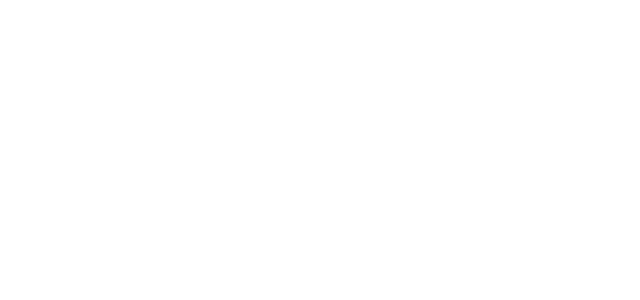
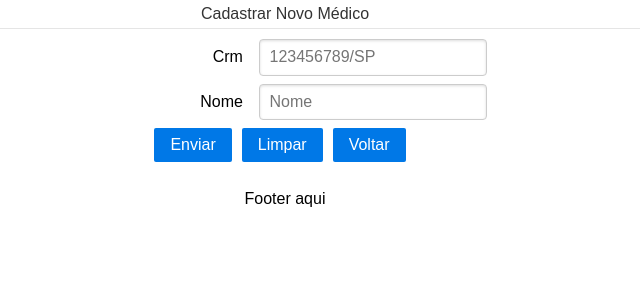
Before and after one commit to AnderEsteves/consultorio-api-angular, an Angular app: page /medico/create in a window 1280 px wide. Before the commit this address led to /. Shown: the top 300 px of the page, without its empty margins (355-995 px from the left). Built offline with nearby package versions, Linux system fonts and the light colour scheme.

Commit message:
criado-pagina-medico-create

```diff
--- a/src/app/app-routing.module.ts
+++ b/src/app/app-routing.module.ts
@@ -2,10 +2,12 @@ import { NgModule } from '@angular/core';
 import { RouterModule, Routes } from '@angular/router';
 import { HomeComponent } from './pages/home/home.component';
 import { MedicoComponent } from './pages/medico/medico.component';
+import { MedicoCreateComponent } from './pages/medico/medico-create/medico-create.component';
 
 const routes: Routes = [
   {path:'', component: HomeComponent},
-  {path:'medico', component: MedicoComponent}
+  {path:'medico', component: MedicoComponent},
+  {path: 'medico/create', component:MedicoCreateComponent}
 ];
 
 @NgModule({
--- a/src/app/app.module.ts
+++ b/src/app/app.module.ts
@@ -10,6 +10,7 @@ import { ContainerComponent } from './shared/container/container.component';
 import { HomeComponent } from './pages/home/home.component';
 import { MedicoComponent } from './pages/medico/medico.component';
 import { provideHttpClient } from '@angular/common/http';
+import { MedicoCreateComponent } from './pages/medico/medico-create/medico-create.component';
 
 @NgModule({
   declarations: [
@@ -19,7 +20,8 @@ import { provideHttpClient } from '@angular/common/http';
     FooterComponent,
     ContainerComponent,
     HomeComponent,
-    MedicoComponent
+    MedicoComponent,
+    MedicoCreateComponent
   ],
   imports: [
     BrowserModule,
--- /dev/null
+++ b/src/app/pages/medico/medico-create/medico-create.component.css
@@ -0,0 +1,3 @@
+.input{
+  margin-right: 10px;
+}
--- /dev/null
+++ b/src/app/pages/medico/medico-create/medico-create.component.html
@@ -0,0 +1,19 @@
+<form class="pure-form pure-form-aligned">
+  <fieldset>
+    <legend>Cadastrar Novo Médico</legend>
+      <div class="pure-control-group ">
+          <label for="CRM">Crm</label>
+          <input type="text" id="CRM" placeholder="123456789/SP" />
+      </div>
+      <div class="pure-control-group">
+          <label for="nome">Nome</label>
+          <input type="text" id="aligned-password" placeholder="Nome" />
+      </div>
+      <div>
+        <button type="button" class="pure-button pure-button-primary input">Enviar</button>
+        <button type="button" class="pure-button pure-button-primary input">Limpar</button>
+        <button type="button" routerLink="/medico" class="pure-button pure-button-primary input">Voltar</button>
+      </div>
+  </fieldset>
+</form>
+<app-footer></app-footer>
--- a/src/app/pages/medico/medico.component.html
+++ b/src/app/pages/medico/medico.component.html
@@ -4,7 +4,8 @@
       <legend>PESQUISA DE MÉDICOS</legend>
       <input type="text" placeholder="Crm" class="input" />
       <input type="text" placeholder="Nome" class="input"/>
-      <button type="button" (click)="pesquisar()" class="pure-button pure-button-primary">PESQUISAR</button>
+      <button type="button" (click)="pesquisar()" class="pure-button pure-button-primary input">PESQUISAR</button>
+      <button type="button" routerLink="/medico/create" class="pure-button pure-button-primary">NOVO</button>
   </fieldset>
 </form>
 <table class="pure-table">
--- a/src/app/pages/medico/medico.component.ts
+++ b/src/app/pages/medico/medico.component.ts
@@ -16,6 +16,11 @@ export class MedicoComponent {
   }
 
   pesquisar():void{
+
+  }
+
+
+  pesquisarTudo():void{
     this.medicoServices.getAll().subscribe({
       next:(jsonMedico: Medico[]) =>{
         this.Medicos = jsonMedico;
@@ -23,4 +28,13 @@ export class MedicoComponent {
     })
   }
 
+  pesquisarPorID():void{
+
+  }
+
+  pesquisarPorNome():void{
+
+  }
+
+
 }
```
Also changed, not shown: src/app/pages/medico/medico-create/medico-create.component.ts (added, +10 -0 lines), 1 other file (tests, documents, lock files or other folders).
